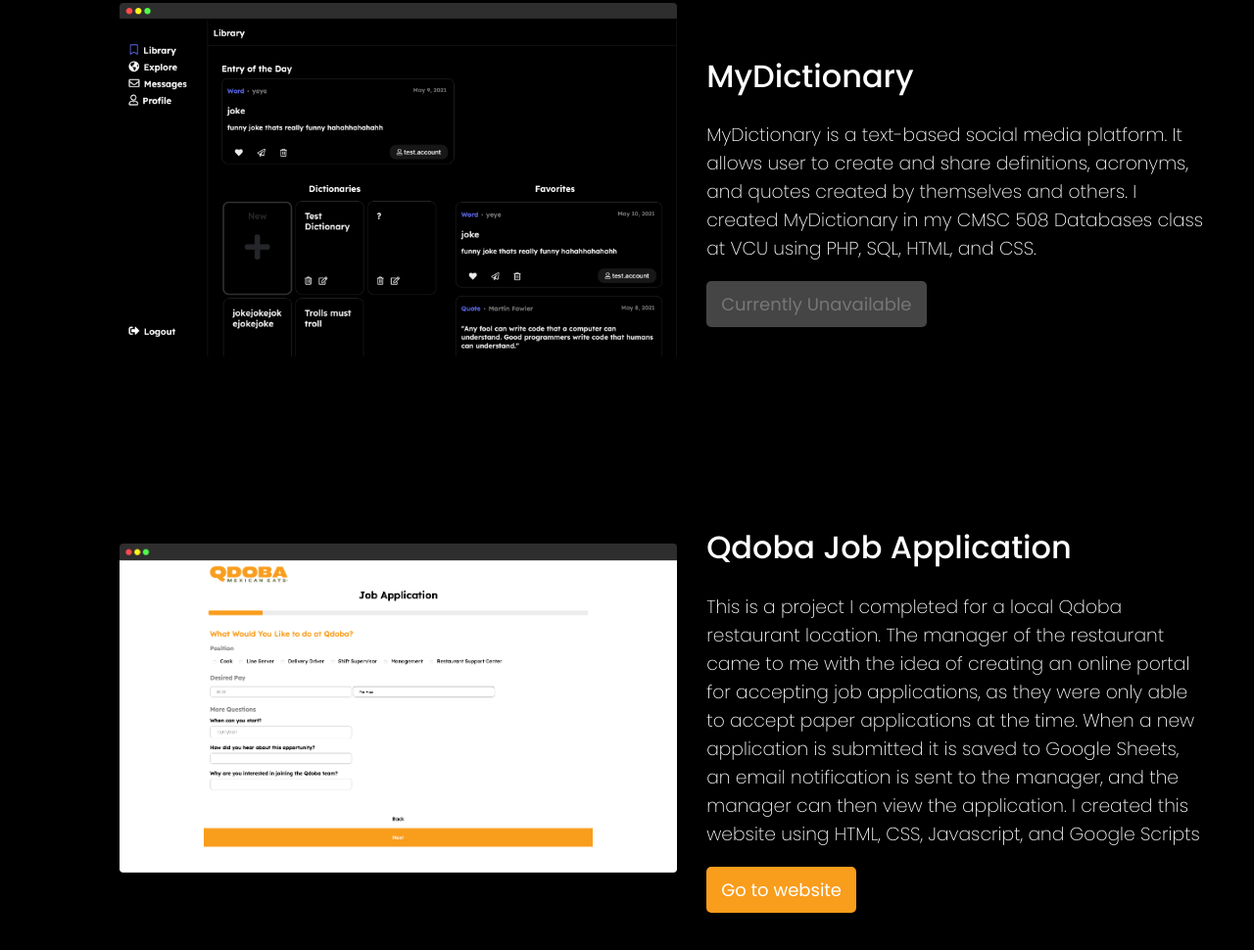
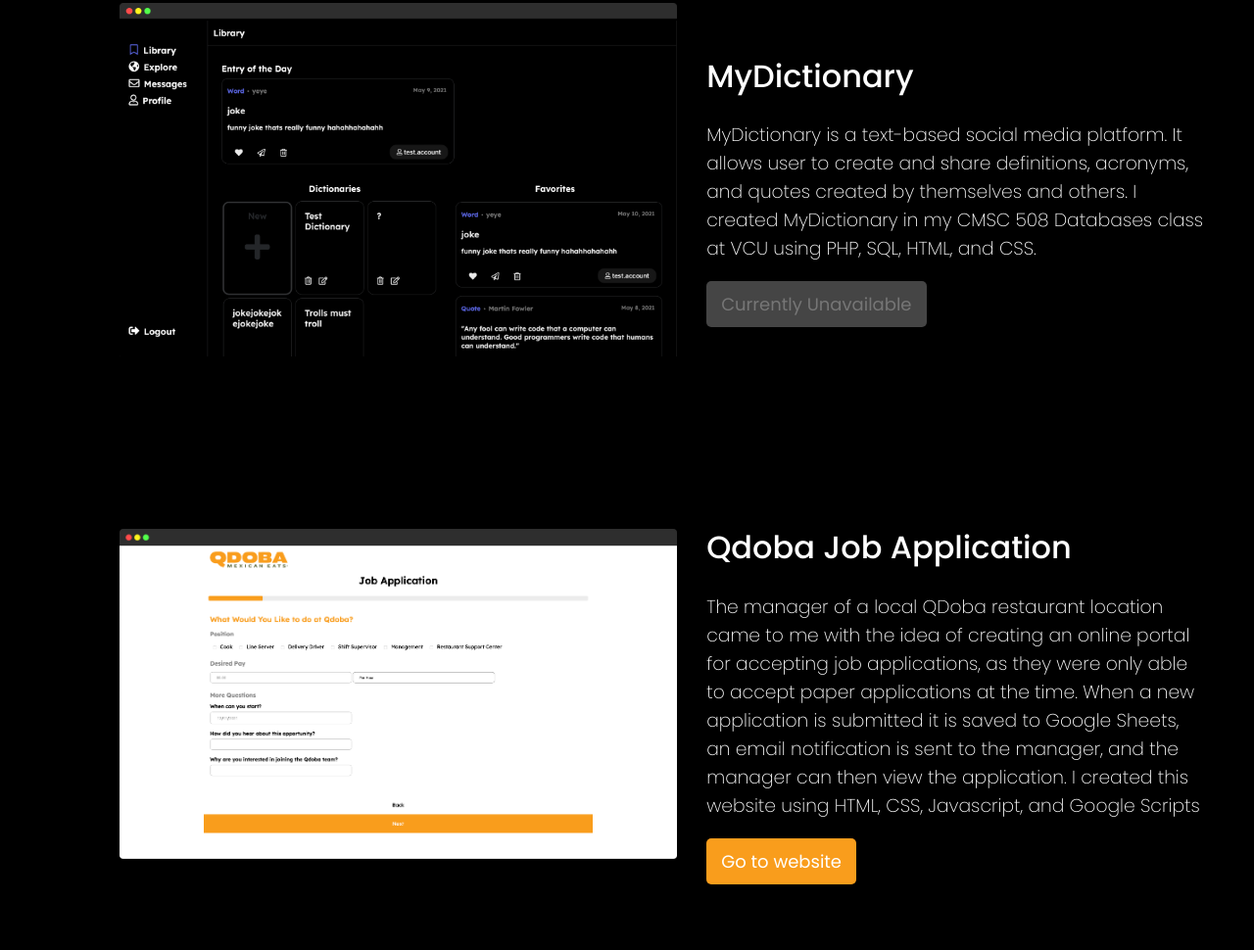
Before and after one commit to Sagethompson99/Portfolio, a plain HTML site: page web.html in a window 1280 px wide. Shown: the part 618-1588 px from the top of the page at 98% size. Drawn offline with nearby package versions, Linux system fonts and the light colour scheme.

Commit message:
cleaned up QDoba website description

```diff
--- a/web.html
+++ b/web.html
@@ -57,8 +57,7 @@
                         <img class="main-image" src="assets/website_images/qdobawebsite.png" alt="Qdoba Richmond website">
                         <div class="col .js-scroll" style="margin: 30">
                             <h1 style="color: white; font-weight: 500">Qdoba Job Application</h1>
-                            <h3 style="color: white; font-weight: 300">This is a project I completed for a local Qdoba restaurant location. The manager of the
-                            restaurant came to me with the idea of creating an online portal for accepting job applications, as they were only able to accept
+                            <h3 style="color: white; font-weight: 300">The manager of a local QDoba restaurant location came to me with the idea of creating an online portal for accepting job applications, as they were only able to accept
                         paper applications at the time. When a new application is submitted it is saved to Google Sheets, an email notification is sent to the manager, and the manager can then view the application. I created this website using HTML, CSS, Javascript, and Google Scripts</h3>
                             <button class="primary-button" onclick='openQdoba()' style="background-color: #F99D1C; color: white" >Go to website</button>
                         </div>
```
